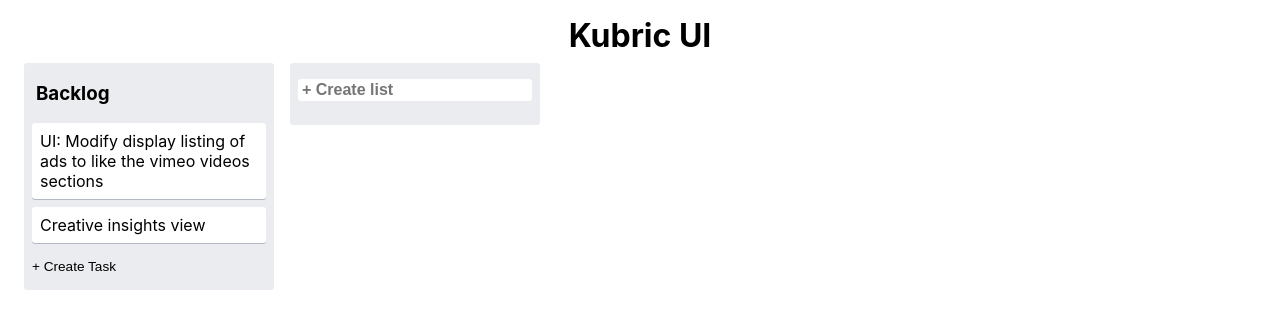
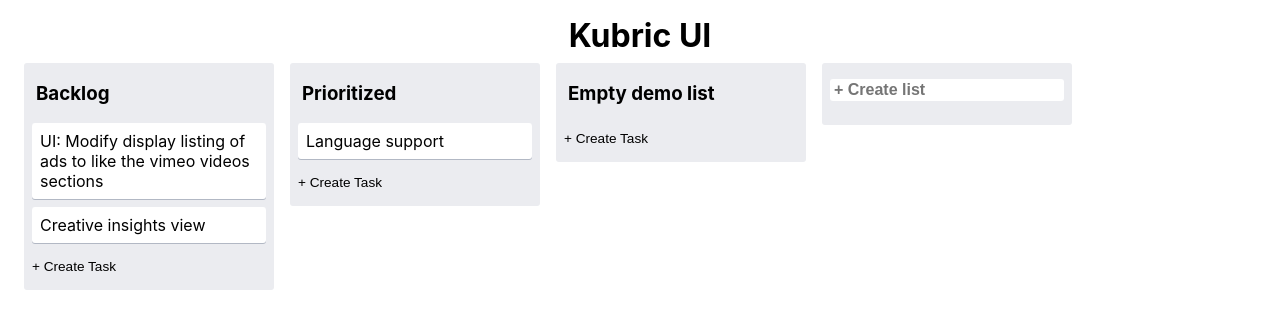
Before and after one commit to bendtherules/demo-trello-app, a React (Create React App) app: page / in a window 1280 px wide. Shown: the top 328 px of the page. Built offline with nearby package versions, Linux system fonts and the light colour scheme.

Commit message:
boardSlice - Add more demo initial data

```diff
--- a/src/storeSlices/boardSlice.js
+++ b/src/storeSlices/boardSlice.js
@@ -38,6 +38,21 @@ export const slice = createSlice({
             text: "Creative insights view"
           }
         ]
+      },
+      {
+        id: `List #${generateID()}`,
+        name: "Prioritized",
+        cards: [
+          {
+            id: `Card #${generateID()}`,
+            text: "Language support"
+          }
+        ]
+      },
+      {
+        id: `List #${generateID()}`,
+        name: "Empty demo list",
+        cards: []
       }
     ],
     // Overwrite with existing localStorage stuff
```
